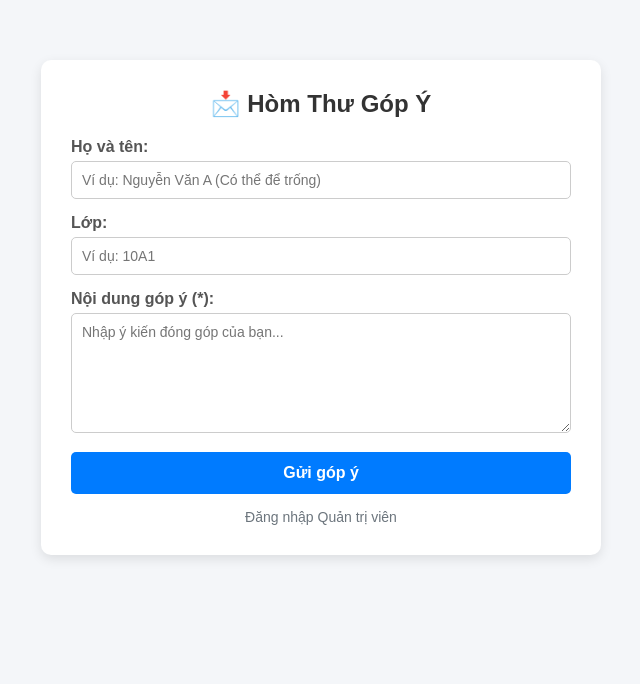
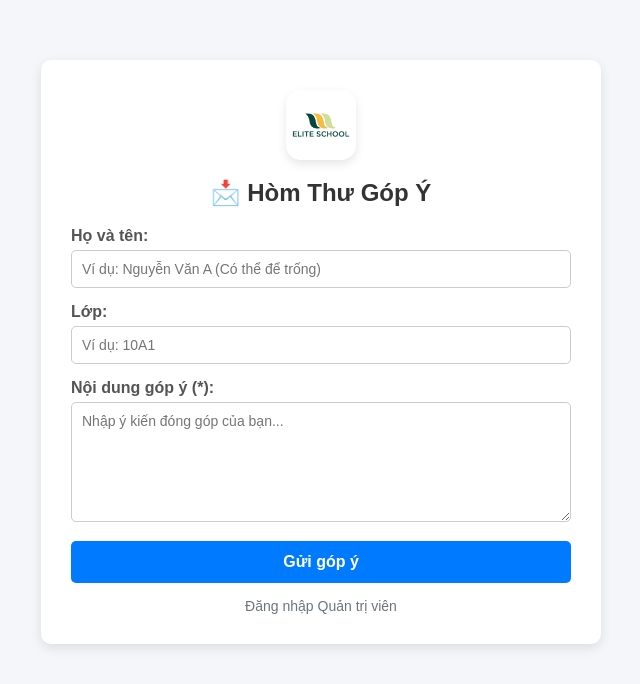
Before and after one commit to xiangkaiwen110608-blip/WedHocSinh, a Flask app: page / in a window 1280 px wide. Shown: the top 684 px of the page, without its empty margins (319-959 px from the left). Run offline with Flask 3, Linux system fonts and the light colour scheme.

Commit message:
Update index.html

```diff
--- a/templates/index.html
+++ b/templates/index.html
@@ -4,7 +4,7 @@
     <meta charset="UTF-8">
     <meta name="viewport" content="width=device-width, initial-scale=1.0">
     <title>Hòm Thư Góp Ý Học Sinh</title>
-    <!-- Thêm icon logo -->
+    <!-- Thêm icon logo trên tab -->
     <link rel="icon" type="image/png" href="{{ url_for('static', filename='logo.png') }}">
     <style>
         body { font-family: Arial, sans-serif; background: #f4f6f9; margin: 0; padding: 20px; }
@@ -44,6 +44,11 @@
 </head>
 <body>
     <div class="container">
+        <!-- Logo bo góc ở trang chủ -->
+        <div style="text-align: center; margin-bottom: 15px;">
+            <img src="{{ url_for('static', filename='logo.png') }}" alt="Logo" style="width: 70px; height: 70px; border-radius: 15px; object-fit: cover; box-shadow: 0 4px 10px rgba(0,0,0,0.1);">
+        </div>
+
         <h2>📩 Hòm Thư Góp Ý</h2>
 
         {% with messages = get_flashed_messages(with_categories=true) %}
```
